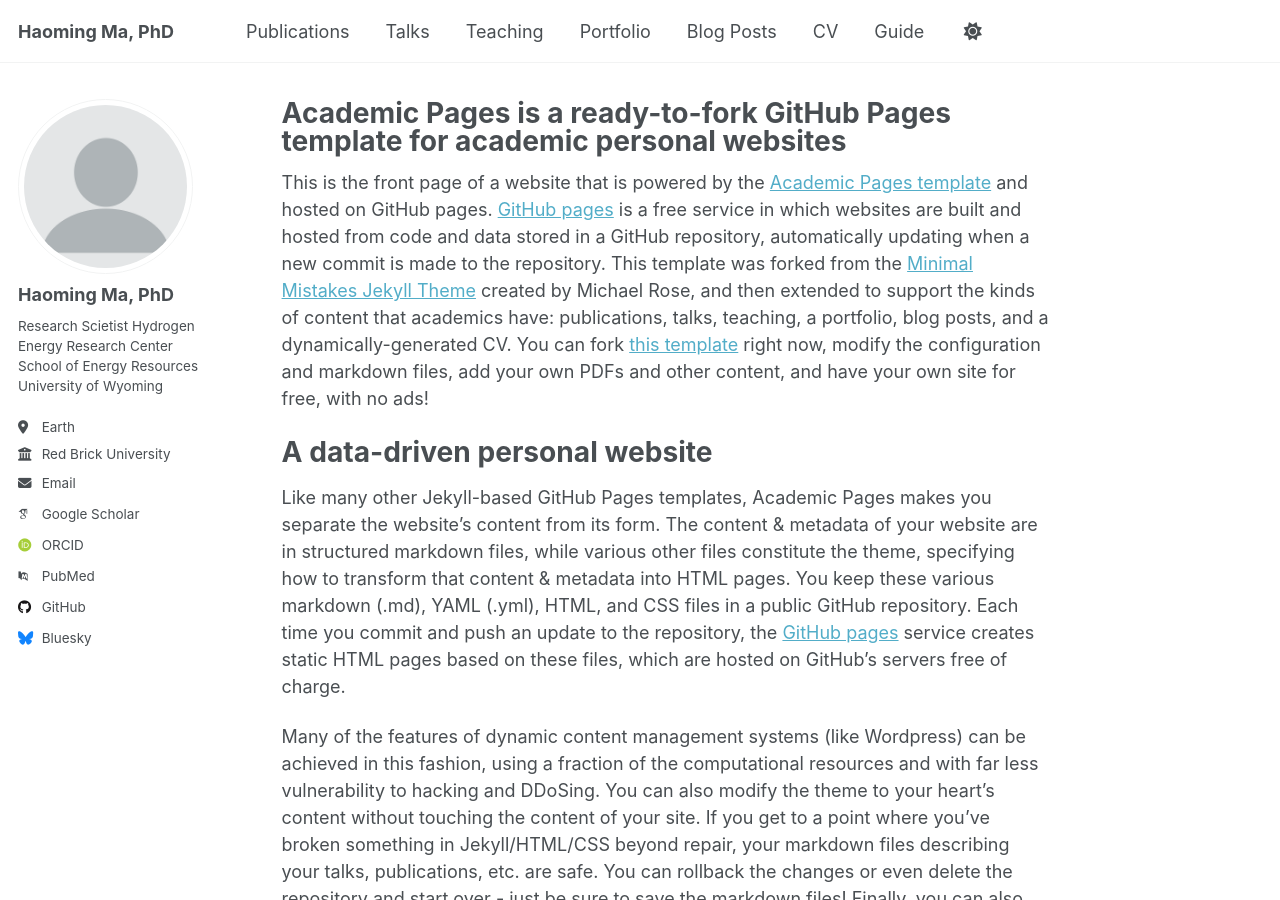
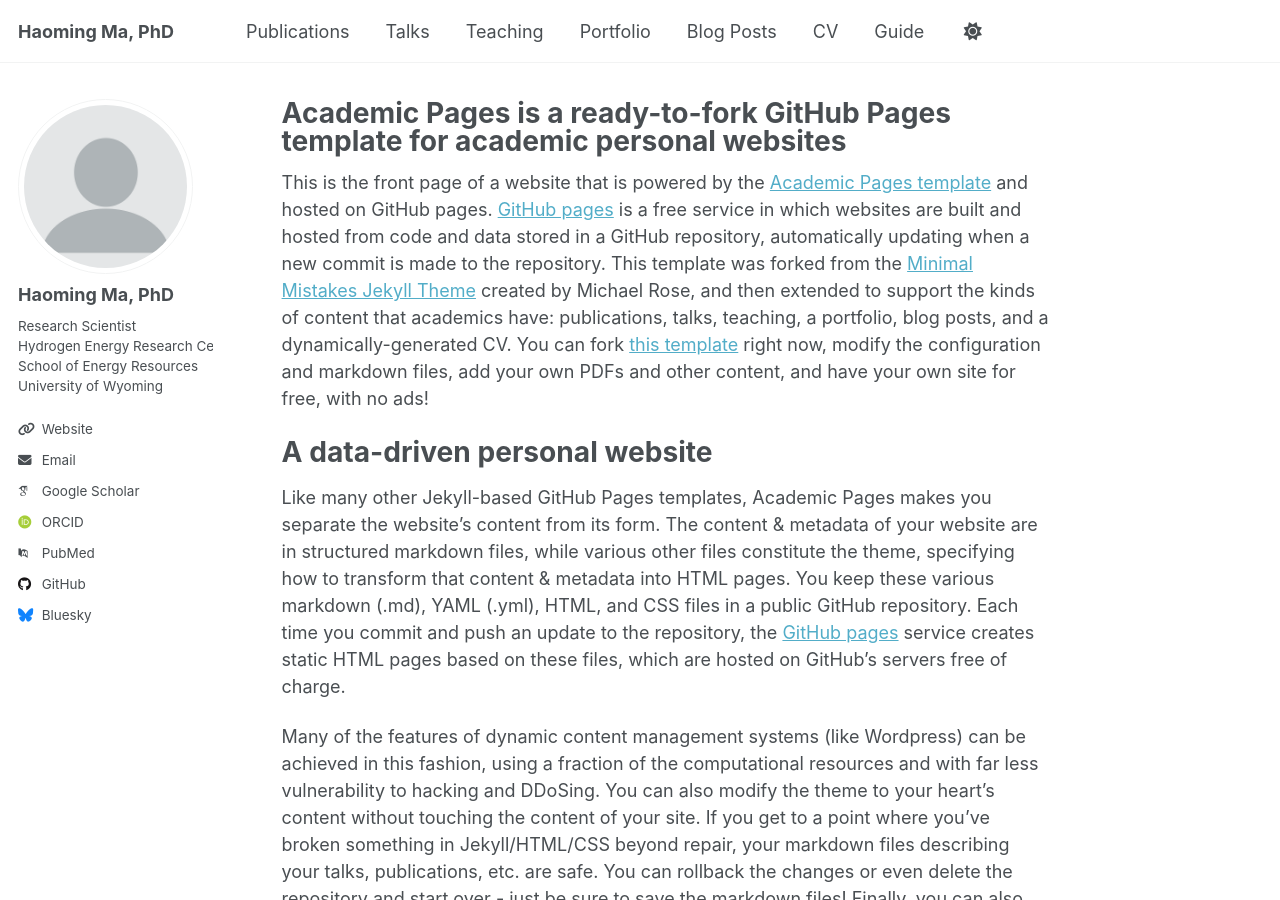
Before and after one commit to haoming-ma/haoming-ma.github.io, a Jekyll site: the page built from _pages/about.md, in a window 1280 px wide and 900 px high. Built offline with Jekyll 4.4.1, drawn with Linux system fonts in a browser that asks for light colours; some web fonts are replaced.

Commit message:
Update _config.yml

```diff
--- a/_config.yml
+++ b/_config.yml
@@ -24,10 +24,10 @@ author:
   avatar           : "profile.png"
   name             : "Haoming Ma, PhD"
   pronouns         : # example: "she/her"
-  bio              : "Research Scietist \n Hydrogen Energy Research Center \n School of Energy Resources \n University of Wyoming"
-  location         : "Earth"
-  employer         : "Red Brick University"
-  uri              : # URL
+  bio              : "Research Scientist<br>Hydrogen Energy Research Center<br>School of Energy Resources<br>University of Wyoming"
+  location         : #"Earth"
+  employer         : #"Red Brick University"
+  uri              : "haoming-ma.github.io"
   email            : "none@example.org"
 
   # Academic websites
```
